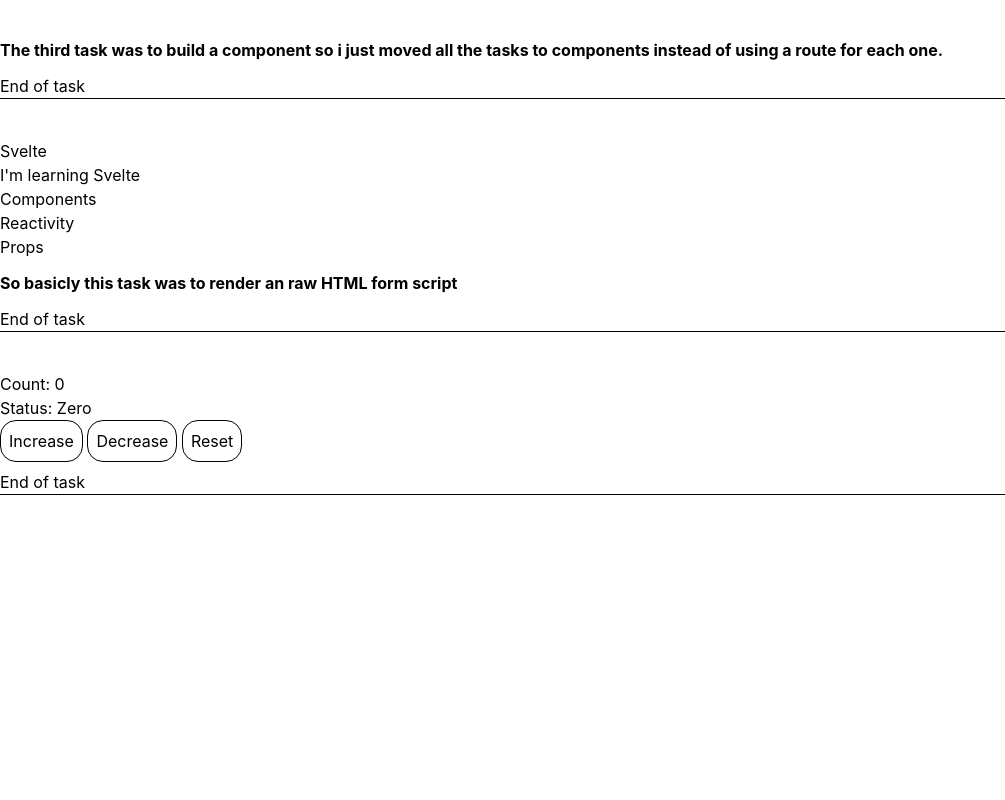
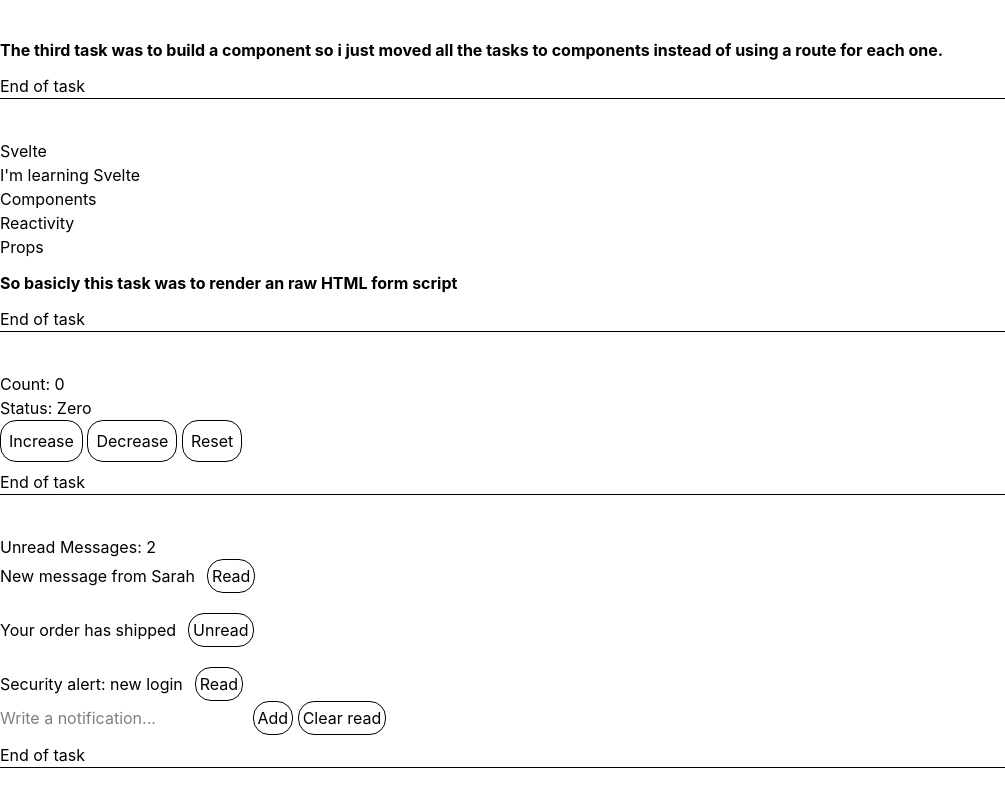
Before and after one commit to Abolfazl-Edalati/svelte-learning, a SvelteKit app: page / in a window 1280 px wide. Shown: the part 300-1100 px from the top of the page, without its empty margins (0-1005 px from the left). Before the commit the page ends 835 px from the top, so only its background shows below. Built offline with nearby package versions, Linux system fonts and the light colour scheme.

Commit message:
learn deep mutations

```diff
--- /dev/null
+++ b/src/lib/components/Task5.svelte
@@ -0,0 +1,43 @@
+<script lang="ts">
+	let notifications = $state([
+		{ id: 1, text: 'New message from Sarah', read: false },
+		{ id: 2, text: 'Your order has shipped', read: true },
+		{ id: 3, text: 'Security alert: new login', read: false }
+	]);
+
+	let newText = $state('');
+	let newId = 4;
+
+	let unreadMessages = $derived(notifications.filter((notif) => notif.read === false).length);
+</script>
+
+<h1>
+	Unread Messages: {unreadMessages}
+</h1>
+
+<ul class="flex flex-col gap-5">
+	{#each notifications as notif (notif.id)}
+		<li class="flex items-center gap-3">
+			{notif.text}
+			<button onclick={() => (notif.read = !notif.read)} class="rounded-2xl border p-1">
+				{notif.read ? 'Unread' : 'Read'}
+			</button>
+		</li>
+	{/each}
+</ul>
+
+<input type="text" bind:value={newText} placeholder="Write a notification..." />
+<button
+	onclick={() => {
+		notifications.push({ id: newId++, text: newText, read: false });
+		newText = '';
+	}}
+	class="rounded-2xl border p-1">Add</button
+>
+
+<button
+	class="rounded-2xl border p-1"
+	onclick={() => {
+		notifications = notifications.filter((notif) => !notif.read);
+	}}>Clear read</button
+>
--- a/src/routes/+page.svelte
+++ b/src/routes/+page.svelte
@@ -3,6 +3,7 @@
 	import Task2 from '$lib/components/Task2.svelte';
 	import Task3 from '$lib/components/Task3.svelte';
 	import Task4 from '$lib/components/Task4.svelte';
+	import Task5 from '$lib/components/Task5.svelte';
 	import TaskEnd from '$lib/components/TaskEnd.svelte';
 </script>
 
@@ -20,3 +21,5 @@
 <TaskEnd />
 <Task4 />
 <TaskEnd />
+<Task5 />
+<TaskEnd />
```
